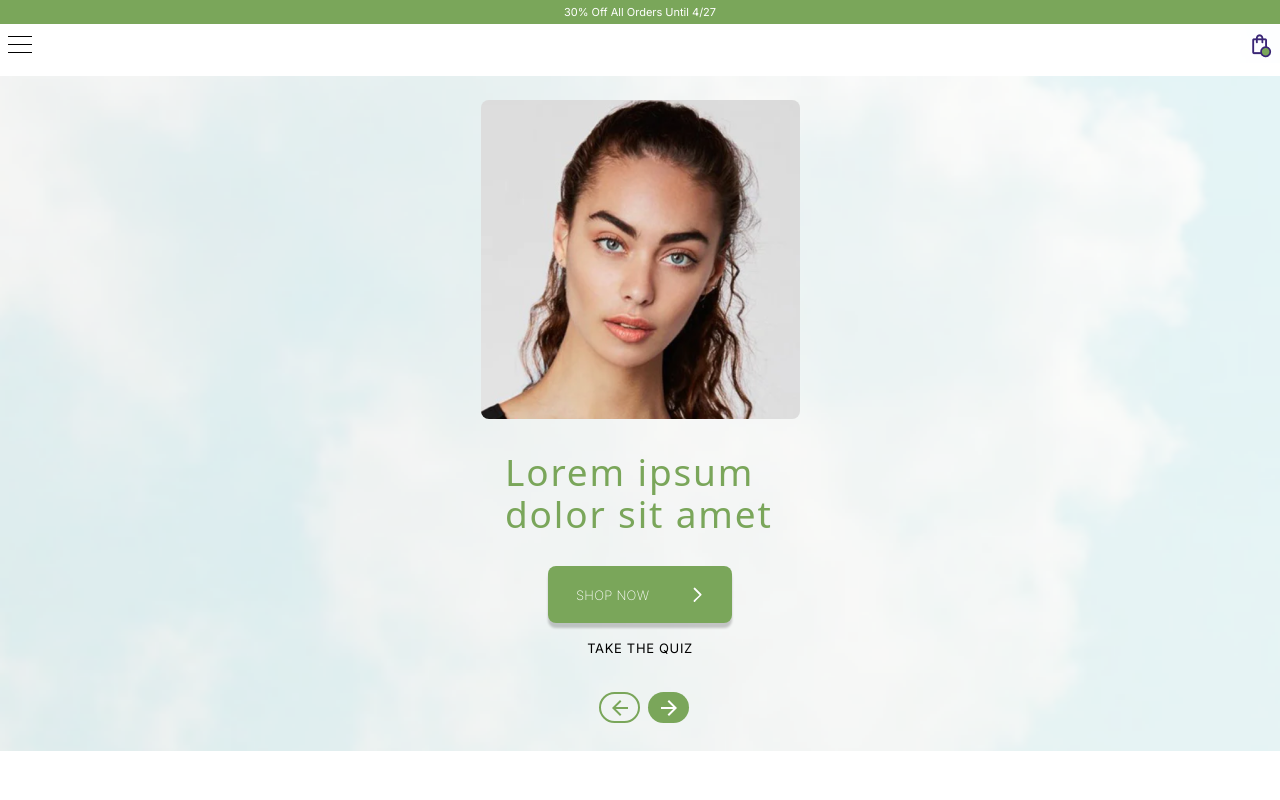
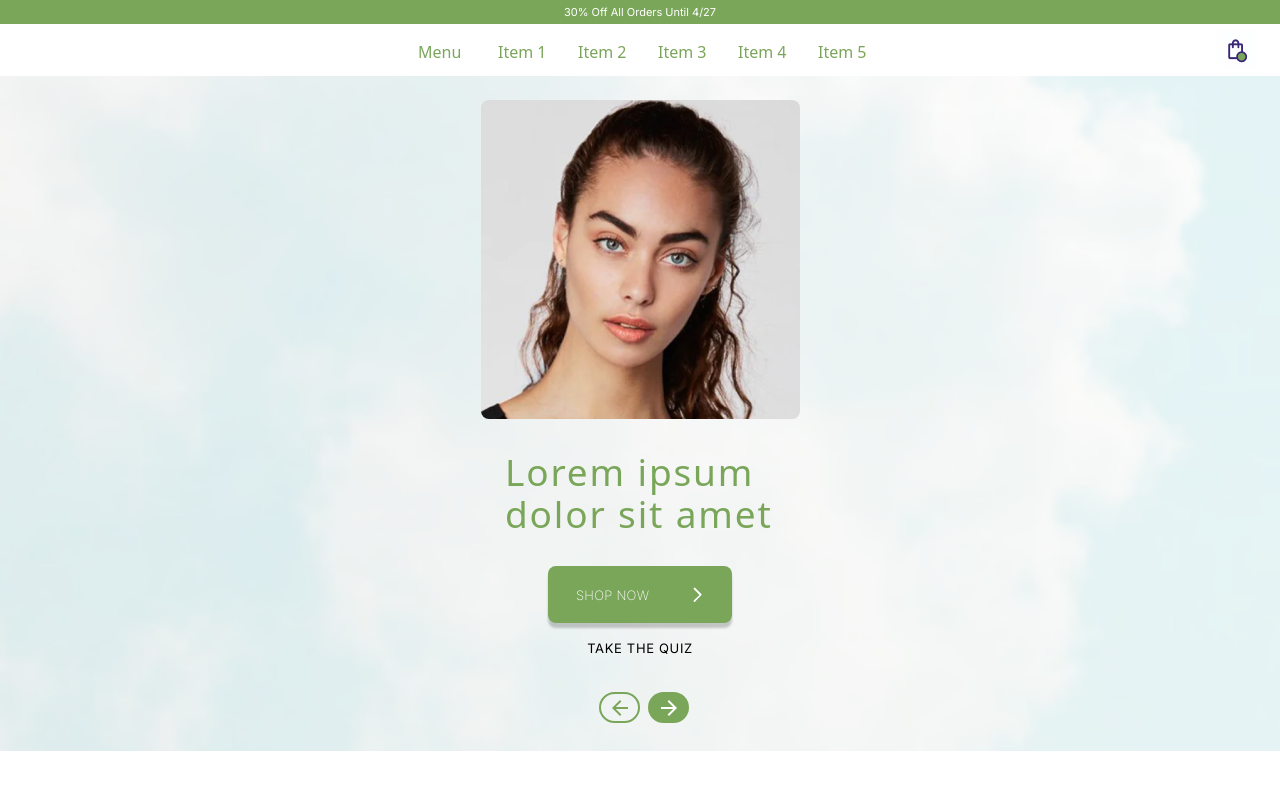
Before and after one commit to soriagorgoroso/DangoTest, a React (Vite) app: page / in a window 1280 px wide. Shown: the top 800 px of the page. Built offline with nearby package versions, Linux system fonts and the light colour scheme.

Commit message:
Se avanzo en la vista web

```diff
--- a/src/App.css
+++ b/src/App.css
@@ -0,0 +1,6 @@
+@media (min-width: 1000px) {
+  .shopping-bag {
+    margin-right: 40px;
+    margin-top: 8px;
+  }
+}
--- a/src/assets/Icons/ShoppingBag.tsx
+++ b/src/assets/Icons/ShoppingBag.tsx
@@ -1,6 +1,6 @@
 import React from "react";
 
-const ShoppingBagIcon = () => {
+const ShoppingBagIcon: React.FC = () => {
   return (
     <svg
       width="40"
--- a/src/components/BannerCard.tsx
+++ b/src/components/BannerCard.tsx
@@ -4,9 +4,9 @@ import BackNextButton from "./BackNextButton";
 
 const BannerCard = () => {
   return (
-    <div className="flex justify-center">
-      <div className=" relative z-10 w-[326px]">
-        <div className="inset-0 flex justify-center items-start">
+    <div className="flex justify-center ">
+      <div className=" relative z-10 w-[326px] md:w-auto">
+        <div className="inset-0 flex justify-center items-start  md:grid-cols-2">
           <div className="rounded-lg mt-6">
             <img
               className="rounded-lg"
--- a/src/components/NavBar.tsx
+++ b/src/components/NavBar.tsx
@@ -1,24 +1,54 @@
-import React from "react";
-import ShoppingBag from "../assets/Icons/ShoppingBag";
+import React, { useState } from "react";
 import ButtonComponent from "./ButtonComponent";
 import HamburgerMenu from "../assets/Icons/HamburgerMenu";
+import ShoppingBag from "../assets/Icons/ShoppingBag";
+import { menu } from "../helpers/mocks/menu";
 
 const NavBar: React.FC = () => {
+  const [selectedButton, setSelectedButton] = useState<number | null>(null);
+
+  const handleButtonClick = (index: number) => {
+    setSelectedButton(index);
+  };
+
   return (
     <div>
-      <div className="h-6 bg-primary container mx-auto">
+      <div className="h-6 bg-primary">
         <p className="text-center text-white font-regular text-[11px] font-inter flex justify-center items-center h-full">
           30% Off All Orders Until 4/27
         </p>
       </div>
 
-      <div className="container mx-auto flex justify-between mb-3">
+      <div className="flex justify-between items-center mb-3 relative">
+        <div className="lg:hidden">
           <ButtonComponent>
             <HamburgerMenu />
           </ButtonComponent>
+        </div>
+        <div className="flex-1 flex justify-center item-center mt-4">
+          <div className="hidden lg:flex space-x-6">
+            {menu.map((buttonText, index) => (
+              <div
+                className={`w-14  ${
+                  selectedButton === index ? "border-b-4 border-primary" : ""
+                }`}
+              >
+                <button
+                  key={index}
+                  onClick={() => handleButtonClick(index)}
+                  className={`text-primary font-regular ml-1.5`}
+                >
+                  {buttonText}
+                </button>
+              </div>
+            ))}
+          </div>
+        </div>
+        <div className="absolute right-0 mt-4 md:me-6">
           <ButtonComponent>
             <ShoppingBag />
           </ButtonComponent>
+        </div>
       </div>
     </div>
   );
--- /dev/null
+++ b/src/helpers/mocks/menu.ts
@@ -0,0 +1 @@
+export const menu = ["Menu", "Item 1", "Item 2", "Item 3", "Item 4", "Item 5"];
```
Lines whose indentation alone changed are shown as unchanged.
